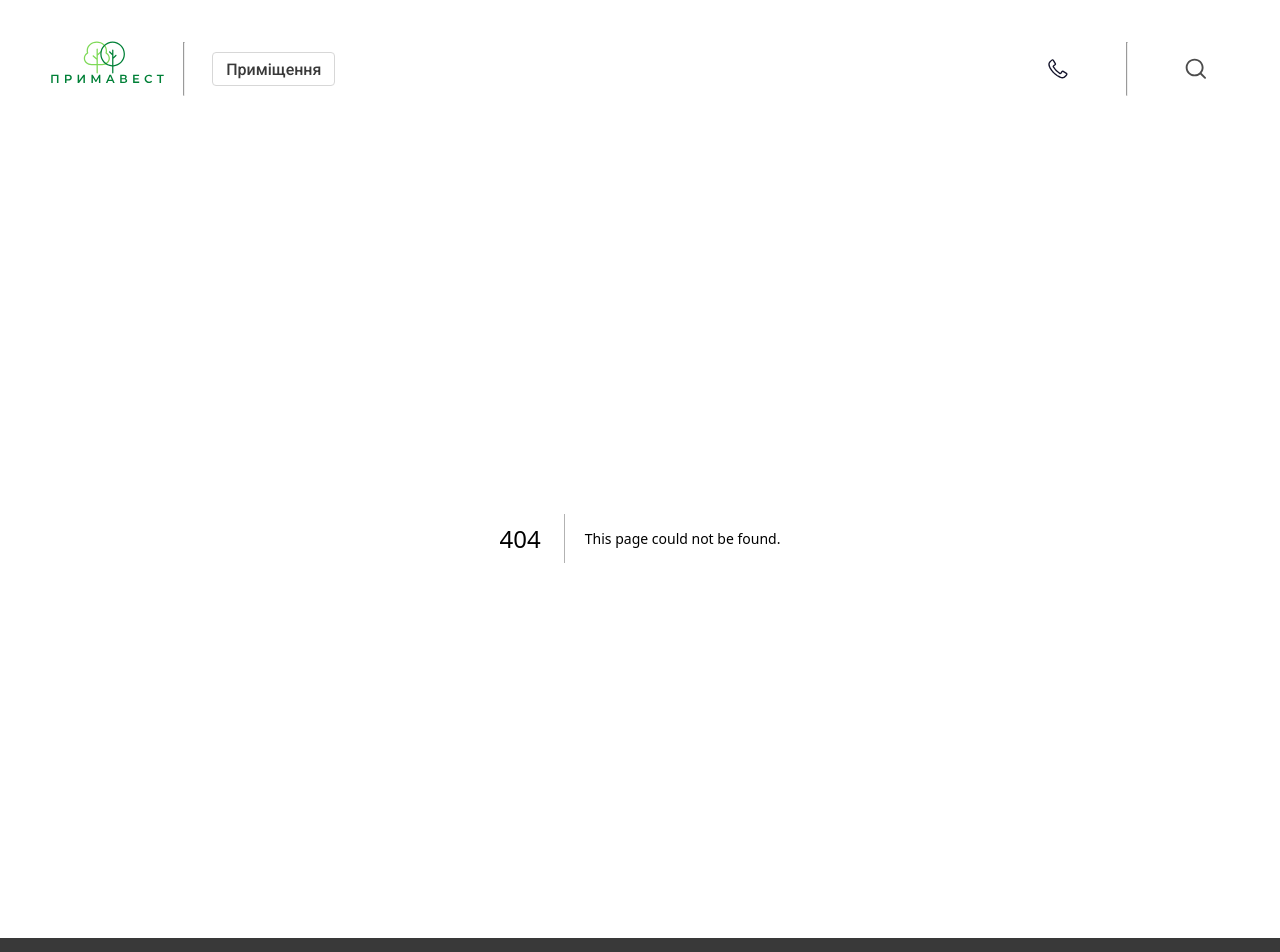
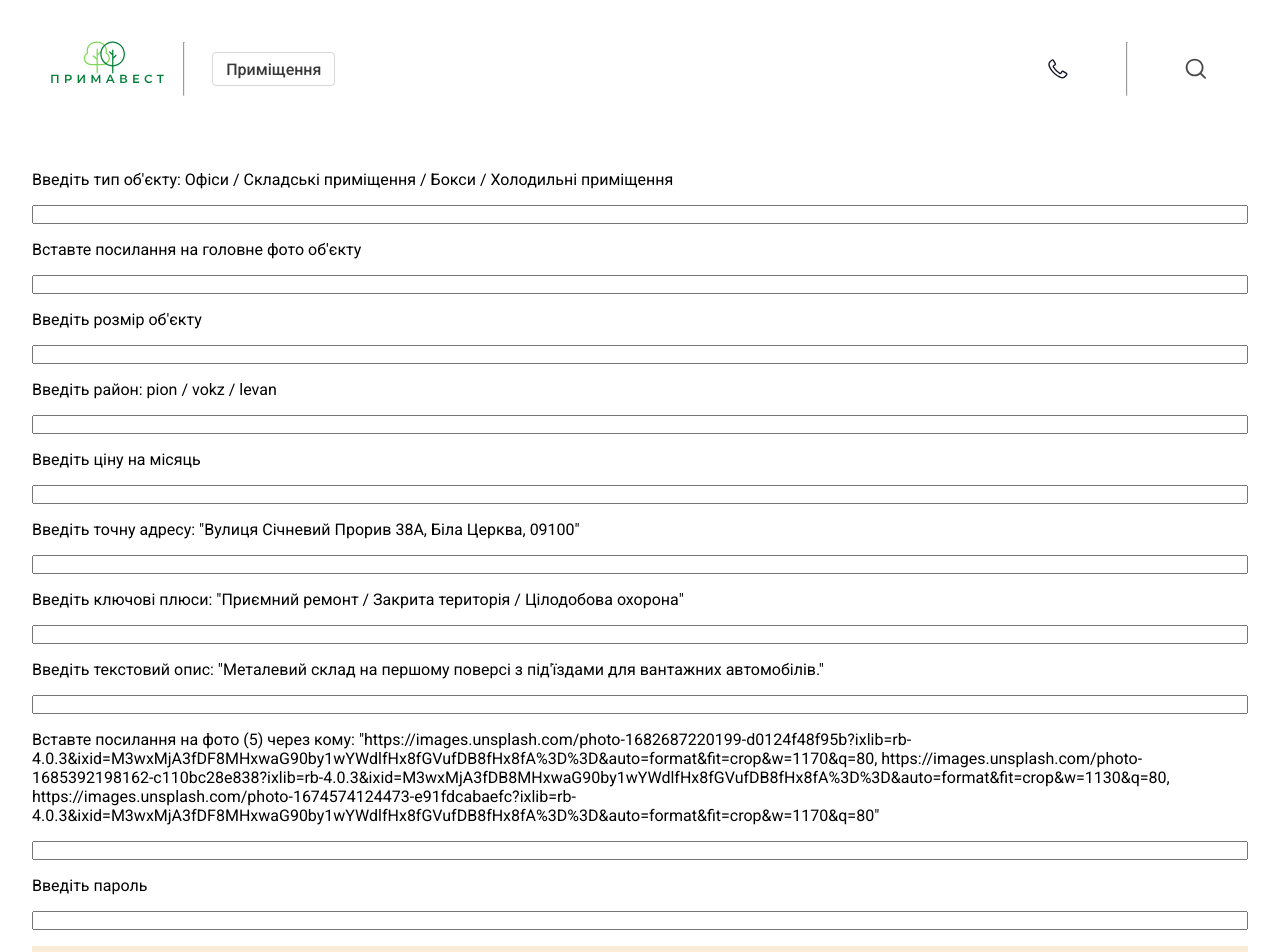
Before and after one commit to VLSLV333/StorageNextJS, a Next.js app: page /Zk91vhw9mHI3e4uj in a window 1280 px wide. Before the commit this address had no page. Shown: the top 952 px of the page. Built offline with nearby package versions, Linux system fonts and the light colour scheme.

Commit message:
few more days and done

```diff
--- /dev/null
+++ b/components/createNewObject/CreateNewObject.jsx
@@ -0,0 +1,65 @@
+import style from "./CreateNewObject.module.scss";
+
+export default function CreateNewObject() {
+  const formHandler = (e) => {
+    e.preventDefault();
+
+    const objectToCreate = {
+        type: e.target.type.value,
+        link: e.target.link.value,
+        m2: e.target.size.value,
+        location: e.target.location.value,
+        price: e.target.price.value,
+        exactAddres: e.target.exactAddres.value,
+        keyFeatures: e.target.keyFeatures.value,
+        photos: e.target.photos.value.split(','),
+        description: e.target.description.value,
+        pass: e.target.pass.value,
+    }
+
+    console.log(objectToCreate);
+
+  };
+
+  return (
+    <form onSubmit={formHandler} className={style.form}>
+      <label htmlFor="type">
+        Введіть тип об'єкту: Офіси / Складські приміщення / Бокси / Холодильні
+        приміщення
+      </label>
+      <input type="text" id="type" name="type"></input>
+      <label htmlFor="link">Вставте посилання на головне фото об'єкту</label>
+      <input type="text" id="link" name="link"></input>
+      <label htmlFor="size">Введіть розмір об'єкту</label>
+      <input type="number" id="size" name="size"></input>
+      <label htmlFor="location">Введіть район: pion / vokz / levan</label>
+      <input type="text" id="location" name="location"></input>
+      <label htmlFor="price">Введіть ціну на місяць</label>
+      <input type="number" id="price" name="price"></input>
+      <label htmlFor="exactAddres">
+        Введіть точну адресу: "Вулиця Січневий Прорив 38А, Біла Церква, 09100"
+      </label>
+      <input type="text" id="exactAddres" name="exactAddres"></input>
+      <label htmlFor="keyFeatures">
+        Введіть ключові плюси: "Приємний ремонт / Закрита територія / Цілодобова
+        охорона"
+      </label>
+      <input type="text" id="keyFeatures" name="keyFeatures"></input>
+      <label htmlFor="description">
+        Введіть текстовий опис: "Металевий склад на першому поверсі з під'їздами
+        для вантажних автомобілів."
+      </label>
+      <input type="text" id="description" name="description"></input>
+      <label htmlFor="photos">
+        Вставте посилання на фото (5) через кому:
+        "https://images.unsplash.com/photo-1682687220199-d0124f48f95b?ixlib=rb-4.0.3&ixid=M3wxMjA3fDF8MHxwaG90by1wYWdlfHx8fGVufDB8fHx8fA%3D%3D&auto=format&fit=crop&w=1170&q=80,
+        https://images.unsplash.com/photo-1685392198162-c110bc28e838?ixlib=rb-4.0.3&ixid=M3wxMjA3fDB8MHxwaG90by1wYWdlfHx8fGVufDB8fHx8fA%3D%3D&auto=format&fit=crop&w=1130&q=80,
+        https://images.unsplash.com/photo-1674574124473-e91fdcabaefc?ixlib=rb-4.0.3&ixid=M3wxMjA3fDF8MHxwaG90by1wYWdlfHx8fGVufDB8fHx8fA%3D%3D&auto=format&fit=crop&w=1170&q=80"
+      </label>
+      <input type="text" id="photos" name="photos"></input>
+      <label htmlFor="pass">Введіть пароль</label>
+      <input type="text" id="pass" name="pass"></input>
+      <button type="submit"  className={style.button}>Submit</button>
+    </form>
+  );
+}
--- /dev/null
+++ b/components/createNewObject/CreateNewObject.module.scss
@@ -0,0 +1,10 @@
+.form {
+    display: flex;
+    flex-direction: column;
+    padding: 2rem;
+    gap: 1rem;
+}
+.button {
+    background-color: antiquewhite;
+    padding: 1rem 3rem;
+}
--- a/components/mainPage/header/Header.jsx
+++ b/components/mainPage/header/Header.jsx
@@ -117,7 +117,7 @@ function Header() {
   const findMobileHandler = () => {
     // dispatch(toggleBlur(2));
     router.push({
-      pathname: "/find",
+      pathname: "./find",
       query: { keyword: "came from search icon" },
     });
   };
--- /dev/null
+++ b/pages/Zk91vhw9mHI3e4uj/index.jsx
@@ -0,0 +1,19 @@
+import Head from "next/head";
+
+import CreateNewObject from "@/components/createNewObject/CreateNewObject";
+
+export default function CreateObj() {
+  return (
+    <>
+      <Head>
+        <title>Create but be cautios</title>
+        <meta
+          name="viewport"
+          content="width=device-width,initial-scale=1,shrink-to-fit=no,viewport-fit=cover"
+        />
+        <link rel="icon" href="/favicon.ico" />
+      </Head>
+      <CreateNewObject />
+    </>
+  );
+}
--- a/store/mainSelectObjectSlice.js
+++ b/store/mainSelectObjectSlice.js
@@ -2,25 +2,24 @@ import { createSlice } from '@reduxjs/toolkit';
 
 const objectsArray = [
   {
-    // link: "./find/office",
     svg: 'office',
     text: 'Офіси',
     query: { whatIsRented: 'Офіси' },
   },
   {
-    link: './find/wareHouse',
     svg: 'wareHouse',
     text: 'Складські приміщення',
+    query: { whatIsRented: 'Складські приміщення' },
   },
   {
-    link: './find/fridge',
     svg: 'fridge',
     text: 'Холодильні приміщення',
+    query: { whatIsRented: 'Холодильні приміщення' },
   },
   {
-    link: './find/Box',
     svg: 'Box',
     text: 'Бокси',
+    query: { whatIsRented: 'Бокси' },
   },
 ];
 
```
Also changed, not shown: UI/mainCard/MainCard.jsx (+12 -4 lines), components/findPage/FindPage.jsx (+16 -16 lines), components/loopPage/LoopPage.jsx (added, +53 -0 lines), components/loopPage/LoopPage.module.scss (added, +41 -0 lines), components/mainPage/main/Main.jsx (+14 -14 lines), components/objectDetailsPage/ObjectDetailsPage.jsx (+14 -0 lines), pages/loop/index.jsx (added, +20 -0 lines).
